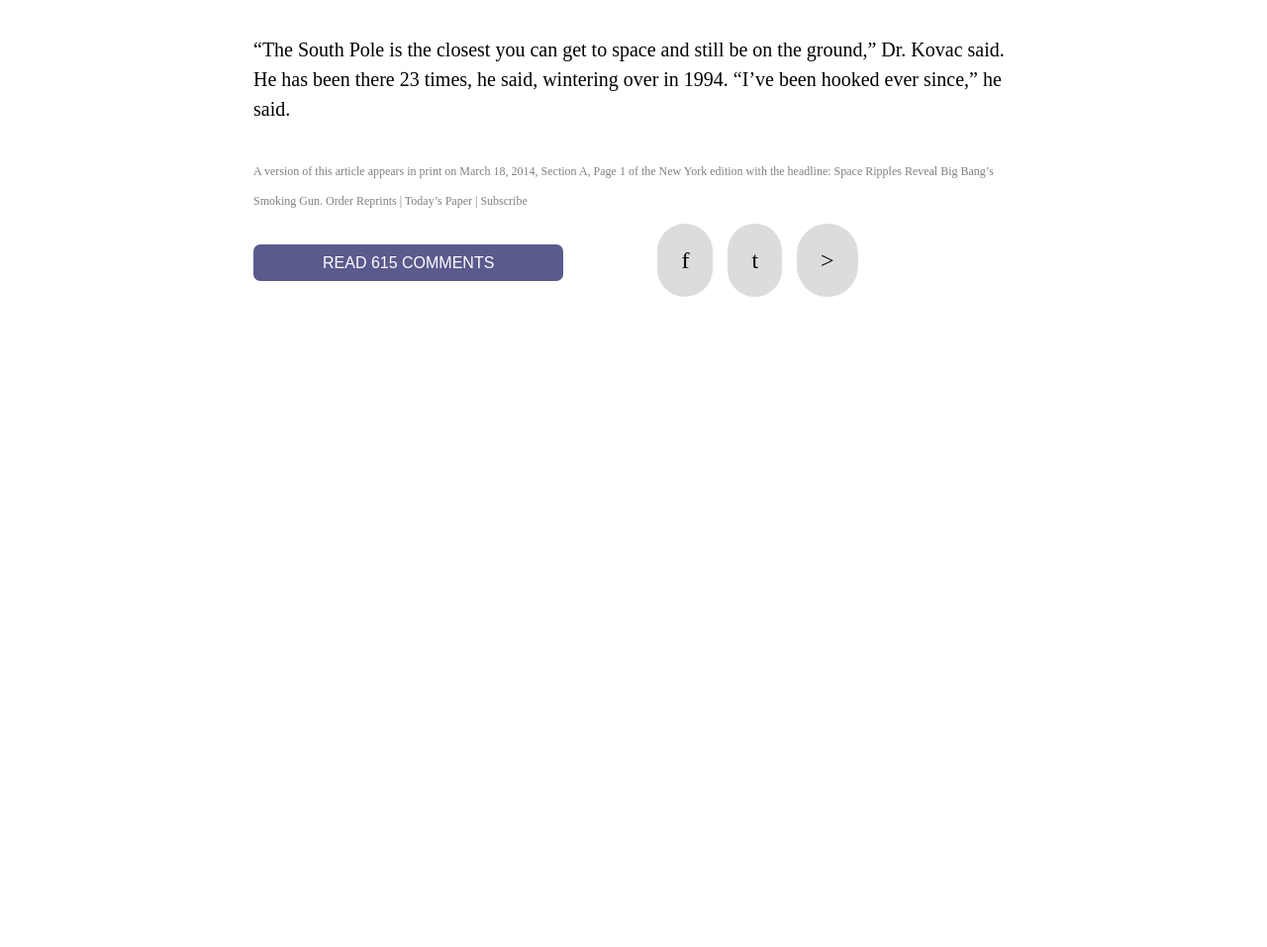
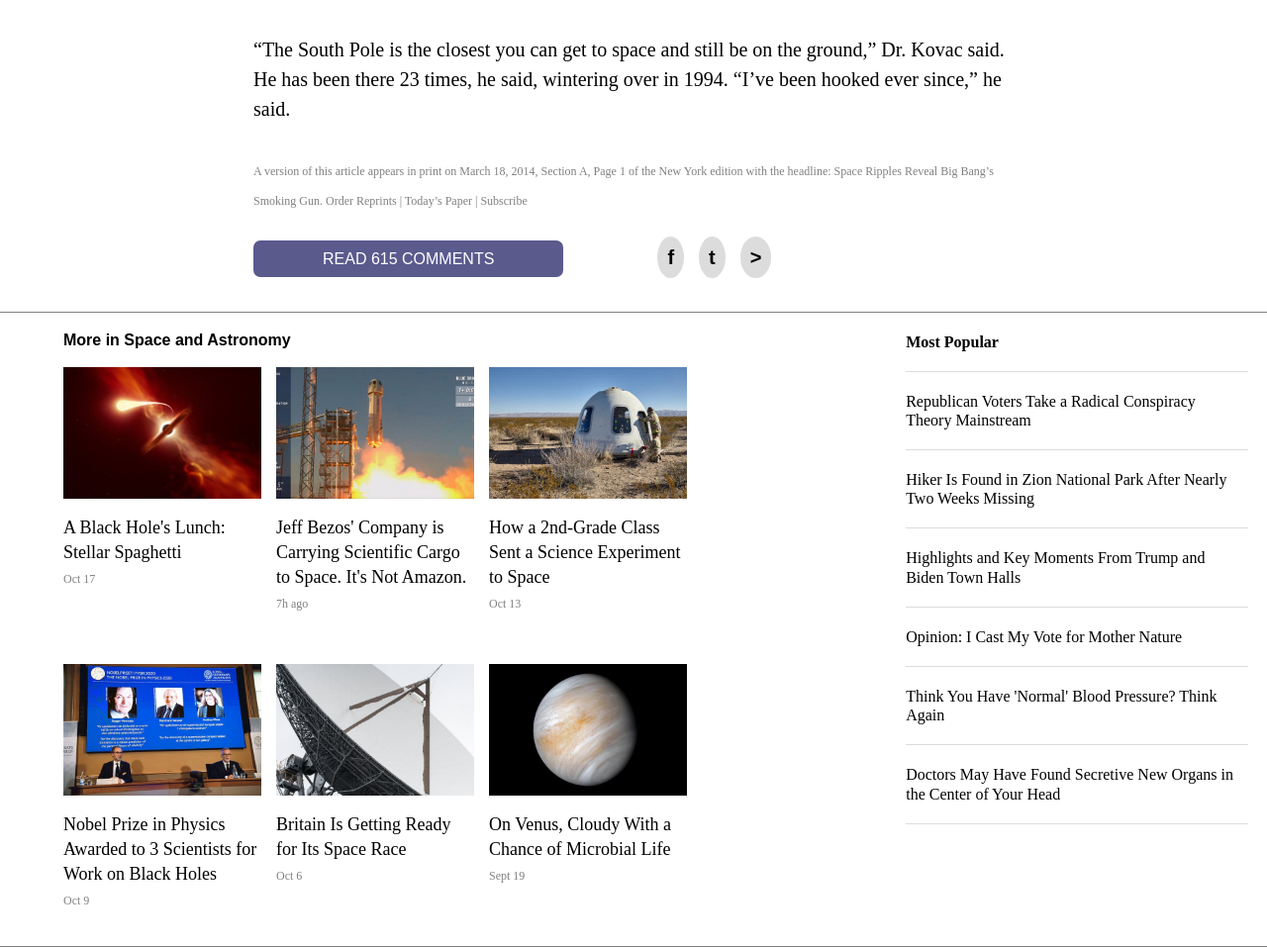
Before and after one commit to sean916/project-nyt-clone, a plain HTML site: page index.html in a window 1280 px wide. Shown: the part 6001-6958 px from the top of the page at 99% size. Before the commit the page ends 6301 px from the top, so only its background shows below. Drawn offline with Linux system fonts and the light colour scheme.

Commit message:
Finished related section using grid layouts

```diff
--- a/index.html
+++ b/index.html
@@ -147,6 +147,34 @@ Dr. Kovac and his collaborators, working in an experiment known as Bicep, for Ba
                         <a><span class="icon">></span></a>
 
             </div>
+            <div class="related-content">
+                <div class="sidebar">
+                    <ul id="popular">
+                        <li id="most-popular">Most Popular</li>
+                        <li>Republican Voters Take a Radical Conspiracy Theory Mainstream</li>
+                        <li>Hiker Is Found in Zion National Park After Nearly Two Weeks Missing</li>
+                        <li>Highlights and Key Moments From Trump and Biden Town Halls</li>
+                        <li>Opinion: I Cast My Vote for Mother Nature</li>
+                        <li>Think You Have 'Normal' Blood Pressure? Think Again</li>
+                        <li>Doctors May Have Found Secretive New Organs in the Center of Your Head</li>
+                    </ul>
+                </div>
+                <div class="related-grid">
+                    <h1 class="related-header">More in Space and Astronomy</h1>
+                    <img src="assets/related-2-1.jpg">
+                    <img src="assets/related-2-2.jpg">
+                    <img src="assets/related-2-3.jpg">
+                    <p>A Black Hole's Lunch: Stellar Spaghetti<br><span class="date">Oct 17</span></p>
+                    <p>Jeff Bezos' Company is Carrying Scientific Cargo to Space. It's Not Amazon. <br><span class="date">7h ago</span></p>
+                    <p>How a 2nd-Grade Class Sent a Science Experiment to Space<br><span class="date">Oct 13</span></p>
+                    <img src="assets/related-3-1.jpg">
+                    <img src="assets/related-3-2.jpg">
+                    <img src="assets/related-3-3.jpg">
+                    <p>Nobel Prize in Physics Awarded to 3 Scientists for Work on Black Holes<br><span class="date">Oct 9</span></p>
+                    <p>Britain Is Getting Ready for Its Space Race<br><span class="date">Oct 6</span></p>
+                    <p>On Venus, Cloudy With a Chance of Microbial Life<br><span class="date">Sept 19</span></p>
+                </div>
+            </div>
         </div>
     </body>
 </html>
--- a/styles.css
+++ b/styles.css
@@ -98,7 +98,9 @@ input, select {
 /* END OF RESET */
 
 
-
+.wrapper {
+    width: 100%;
+}
 
 .nav {
 display: flex;
@@ -314,9 +316,70 @@ z-index: 999;
 
 .icon {
     background-color: gainsboro;
-    font-size: 24px;
-    border-radius: 100px;
-    padding: 24px;
+    border-radius: 100%;
+    padding: 10px;
     margin-left: 10px;
     margin-right: 0px;
+    font-family: Arial, Helvetica, sans-serif;
+    font-weight: bold;
+    font-size: 20px;
 }
+
+.related-content {
+    width: 100%;
+    margin-left: auto;
+    margin-right: auto;
+    border-top: 1px solid gray;
+    border-bottom: 1px solid gray;
+    display: inline-block;
+    margin-top: 30px;
+}
+
+.sidebar {
+    float: right;
+    width: 30%;
+}
+.sidebar ul li {
+    margin: 0px 5% 0px 5%;
+    padding: 20px 10px 20px 0px;
+    list-style-type: none;
+    border-bottom: 1px solid gainsboro;
+    line-height: 1.2;
+}
+
+#most-popular {
+    font-weight: bold;
+}
+
+.related-grid {
+    display: grid;
+    margin-left: 5%;
+    margin-right: 5%;
+    padding-top: 20px;
+    grid-template-rows: 20px 135px 135px 135px 135px;
+    grid-template-columns: 200px 200px 200px;
+    grid-gap: 15px;
+}
+.related-header {
+    font-family: Arial, Helvetica, sans-serif;
+    font-size: 16px;
+    grid-row-start: 1;
+    grid-column-start: 1;
+    grid-column-end: -1;
+}
+.related-grid img {
+    max-width: 200px;
+}
+.related-grid p {
+    max-width: 200px;
+    max-height: 300px;
+    justify-content: start;
+    line-height: 1.4;
+    font-size: 18px;
+    font-weight: 525;
+}
+.related-grid .date {
+    color: gray;
+    font-weight: normal;
+    font-size: 12px;
+}
```
Also changed, not shown: assets/related-2-1.jpg (added), assets/related-2-2.jpg (added), assets/related-2-3.jpg (added), assets/related-3-1.jpg (added), assets/related-3-2.jpg (added), assets/related-3-3.jpg (added).
